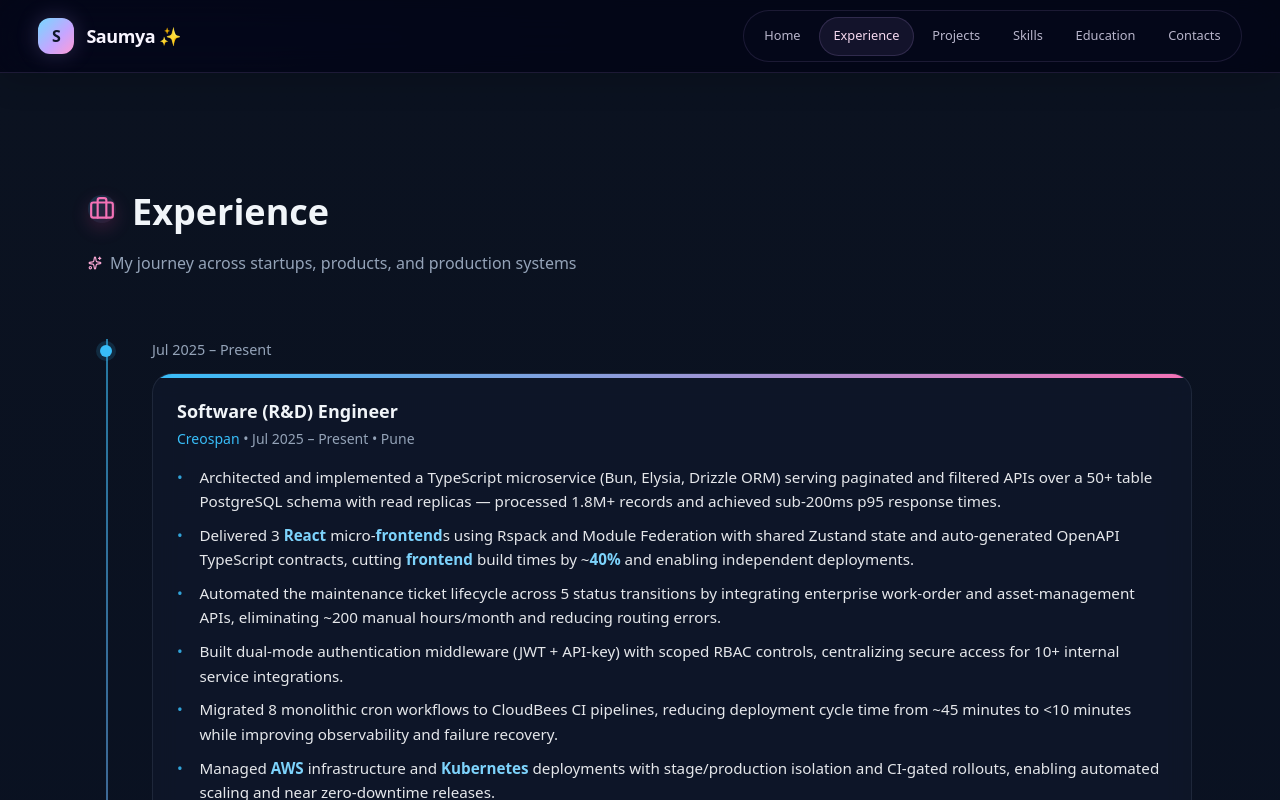
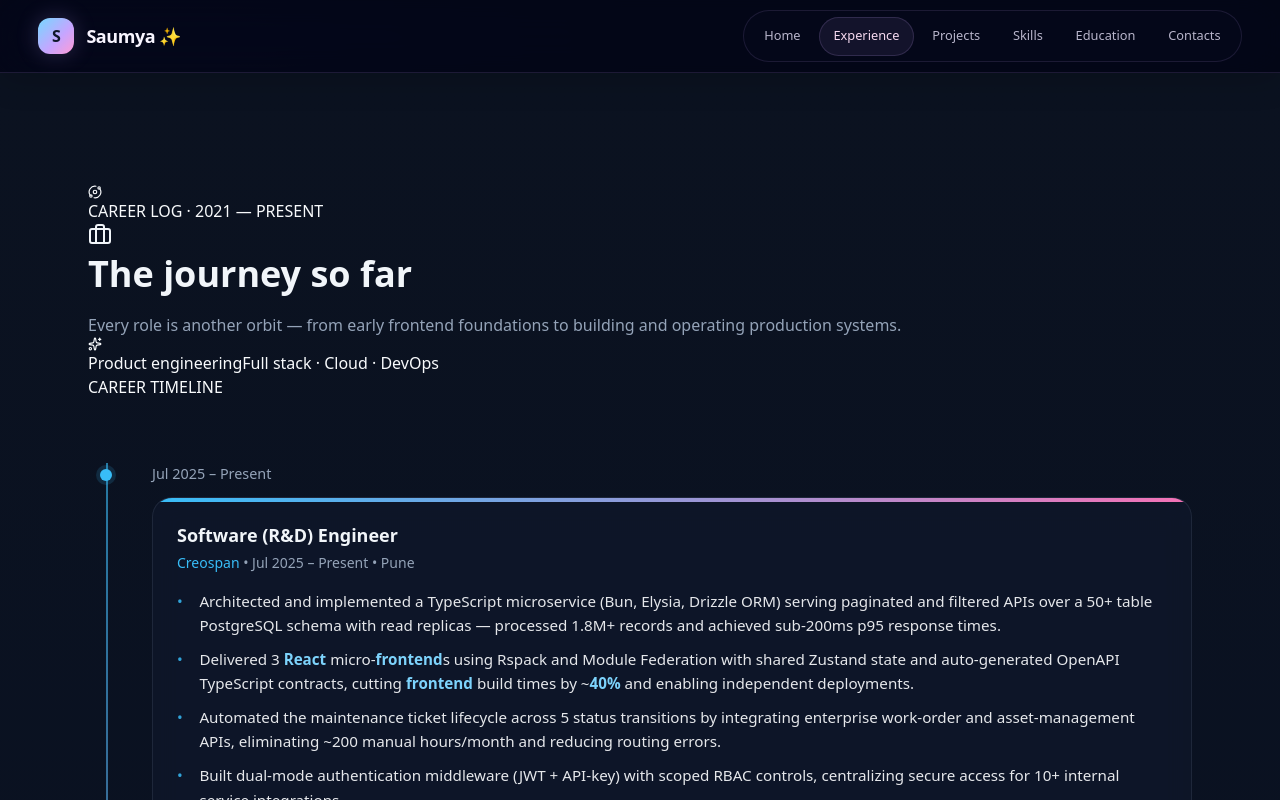
Before and after one commit to saumyasrivastava08/saumya-srivastava, a Next.js app: page /experience in a window 1280 px wide. Shown: the top 800 px of the page. Built offline with nearby package versions, Linux system fonts and the light colour scheme.

Commit message:
Redesign full experience page as a cosmic career log

```diff
--- a/pages/experience/index.tsx
+++ b/pages/experience/index.tsx
@@ -1,40 +1,46 @@
 "use client";
 
 import ExperienceTimeline from "../../components/experience/ExperienceTimeline";
-import { Briefcase, Sparkles } from "lucide-react";
+import { Briefcase, Sparkles, Orbit } from "lucide-react";
 import { motion } from "framer-motion";
 
 export default function ExperiencePage() {
   return (
-    <section className="experience-section">
+    <section className="experience-section cosmic-experience-page">
+      <div className="experience-page-stars" aria-hidden="true" />
+      <div className="experience-page-planet experience-page-planet-one" aria-hidden="true">
+        <span />
+      </div>
+      <div className="experience-page-planet experience-page-planet-two" aria-hidden="true" />
+      <div className="experience-page-orbit experience-page-orbit-one" aria-hidden="true" />
       <div className="experience-container">
+        <motion.div
+          className="experience-page-intro"
+          initial={{ opacity: 0, y: 20 }}
+          animate={{ opacity: 1, y: 0 }}
+          transition={{ duration: 0.65, ease: "easeOut" }}
+        >
+          <p className="experience-page-kicker"><Orbit size={14} aria-hidden="true" /> CAREER LOG · 2021 — PRESENT</p>
+          <h1 className="experience-title">
+            <span className="experience-page-icon"><Briefcase size={24} /></span>
+            The journey so far
+          </h1>
+          <p className="experience-subtitle">
+            Every role is another orbit — from early frontend foundations to building and operating production systems.
+          </p>
+          <div className="experience-page-stats">
+            <span><Sparkles size={14} aria-hidden="true" /> Product engineering</span>
+            <span>Full stack · Cloud · DevOps</span>
+          </div>
+        </motion.div>
 
-        {/* Title */}
-        <motion.h1
-          className="experience-title flex items-center gap-4"
-          initial={{ opacity: 0, y: 16 }}
-          animate={{ opacity: 1, y: 0 }}
-          transition={{ duration: 0.6, ease: "easeOut" }}
-        >
-          {/* Icon bubble */}
-          <span className="icon-bubble">
-            <Briefcase size={26} />
-          </span>
-          Experience
-        </motion.h1>
-
-        {/* Subtitle */}
-        <motion.p
-          className="experience-subtitle flex items-center gap-2"
-          initial={{ opacity: 0 }}
-          animate={{ opacity: 1 }}
-          transition={{ delay: 0.2 }}
-        >
-          <Sparkles size={14} className="text-pink-300" />
-          My journey across startups, products, and production systems
-        </motion.p>
-
-        <ExperienceTimeline />
+        <div className="experience-page-timeline-wrap">
+          <div className="experience-page-section-label">
+            <span className="experience-page-section-dot" />
+            CAREER TIMELINE
+          </div>
+          <ExperienceTimeline />
+        </div>
       </div>
     </section>
   );
```
